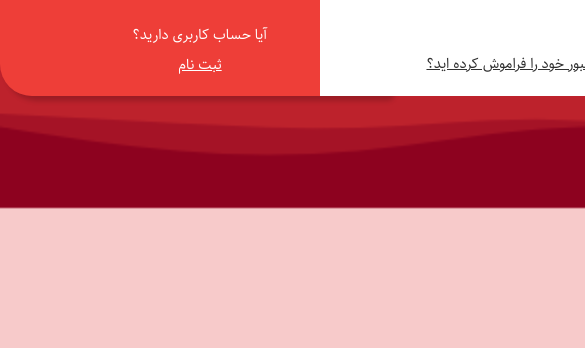
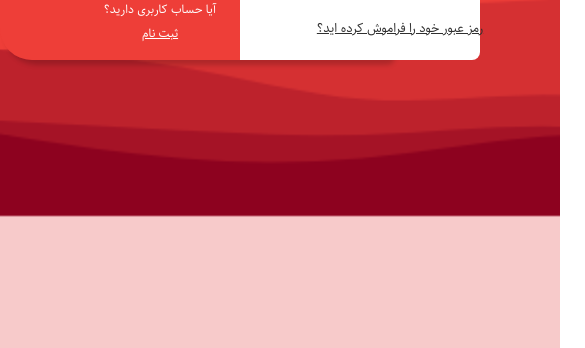
Before and after one commit to sajaddehghani1907/Simple-login-page, a website: page index.html in a window 390 px wide. Shown: the part 496-844 px from the top of the page, 585 px wide, since content can reach past the window. Drawn offline with Linux system fonts and the light colour scheme; files whose address does not match are found by name.

Commit message:
feat : finish styles of the MD breakpoint

```diff
--- a/scss/main.scss
+++ b/scss/main.scss
@@ -27,6 +27,26 @@ $socialMediaColors: 1 #3b5998, 2 #962fbf, 3 #517fa4, 4 #000000;
     }
 }
 
+@mixin responsive ($bp) {
+    @if ($bp == md) {
+        @media (max-width: 992px) {
+            @content;
+        }
+    }
+
+    @if ($bp == sm) {
+        @media (max-width: 768px) {
+            @content;
+        }
+    }
+
+    @if ($bp == xs) {
+        @media (max-width: 576px) {
+            @content;
+        }
+    }
+}
+
 body {
     margin: 0;
     padding: 0;
@@ -46,6 +66,14 @@ body {
     border-bottom-left-radius: 2rem;
     border-top-left-radius: 0.5rem;
     box-shadow: 5px 5px 5px rgba(0, 0, 0, 0.184);
+
+    @include responsive(md) {
+        margin: 9.75rem auto;
+        max-width: 40rem;
+        max-height: 25rem;
+        grid-template-columns: repeat(2, minmax(15rem, 20rem));
+        grid-template-rows: minmax(20rem, 25rem);
+    }
 }
 
 .card-left {
@@ -58,12 +86,23 @@ body {
     grid-template-columns: 25rem;
     grid-template-rows: minmax(15rem, 20rem) repeat(2, minmax(3rem, 5rem));
 
+    @include responsive(md) {
+        grid-template-columns: 20rem;
+        grid-template-rows: minmax(10rem, 17rem) minmax(2rem, 4rem) minmax(2rem, 4rem);
+    }
+
     &-img {
         grid-column: 1 / 2;
         grid-row: 1 / 2;
         width: 12rem;
         height: 12rem;
         margin: 3rem auto 5rem auto;
+
+        @include responsive(md) {
+            width: 9rem;
+            height: 9rem;
+            margin: 4rem auto 6rem auto;
+        }
     }
 
     &-icon {
@@ -84,6 +123,11 @@ body {
             justify-content: center;
             align-items: center;
             text-decoration: none;
+
+            @include responsive(md) {
+                width: 1.5rem;
+                height: 1.5rem;
+            }
         }
     }
 
@@ -95,12 +139,21 @@ body {
             font-family: sahel;
             font-size: 0.9rem;
             color: color(tertiary);
+
+            @include responsive(md) {
+                margin: 0.25rem 0;
+                font-size: 0.75rem;
+            }
         }
 
         a {
             color: color(tertiary);
             font-family: sahel;
             font-size: 0.9rem;
+
+            @include responsive(md) {
+                font-size: 0.75rem;
+            }
         }
     }
 }
@@ -115,6 +168,11 @@ body {
     border-top-right-radius: 2rem;
     border-bottom-right-radius: 0.5rem;
 
+    @include responsive(md) {
+        grid-template-columns: 20rem;
+        grid-template-rows: minmax(4rem, 6rem) minmax(10rem, 15rem) minmax(1rem, 4rem);
+    }
+
     &-paragraph {
         grid-column: 1 / 2;
         grid-row: 1 / 2;
@@ -122,6 +180,10 @@ body {
         text-align: center;
         color: color(primary);
         font-size: 2rem;
+
+        @include responsive(md) {
+            font-size: 1.65rem;
+        }
     }
 
     &-inputs {
@@ -131,12 +193,22 @@ body {
         height: 15rem;
         margin: 2rem auto 2rem auto;
 
+        @include responsive(md) {
+            width: 15rem;
+            height: 12rem;
+            margin: 1.5rem auto 1.5rem auto;
+        }
+
         &-label {
             font-family: shabnam;
             font-size: 1rem;
             display: block;
             color: color(quternary);
             margin-bottom: 0.25rem;
+
+            @include responsive(md)  {
+                font-size: 0.9rem;
+            }
         }
 
         &-input {
@@ -148,6 +220,11 @@ body {
             border: 1px solid color(quternary);
             color: color(quternary);
             font-family: shabnam;
+
+            @include responsive(md) {
+                height: 2rem;
+                margin-bottom: 0.6rem;
+            }
         }
 
         &-checkbox {
@@ -157,10 +234,20 @@ body {
                 width: 0.75rem;
                 height: 0.75rem;
                 margin-right: 0.5rem;
+
+                @include responsive(md) {
+                    width: 0.75rem;
+                    height: 0.75rem;
+                    margin-right: 0.3rem;
+                }
             }
 
             label {
                 font-size: 0.75rem;
+
+                @include responsive(md) {
+                    font-size: 0.75rem;
+                }
             }
         }
 
@@ -178,6 +265,11 @@ body {
             margin-top: 1rem;
             cursor: pointer;
 
+            @include responsive(md) {
+                height: 2rem;
+                font-size: 0.9rem;
+            }
+
             &:hover {
                 background-color: color(secondary);
                 border: 1px solid color(secondary);
@@ -193,5 +285,9 @@ body {
         font-size: 0.9rem;
         text-align: center;
         margin: auto;
+
+        @include responsive(md) {
+            font-size: 0.8rem;
+        }
     }
 }
```
Also changed, not shown: css/main.css.
